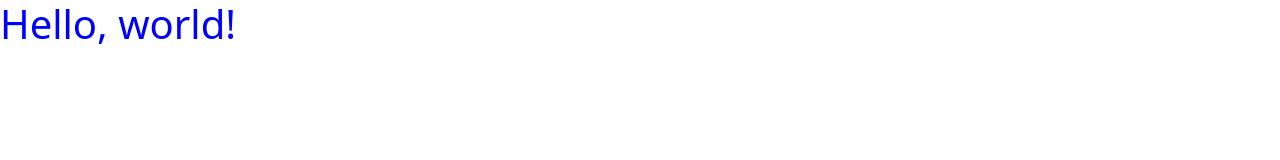
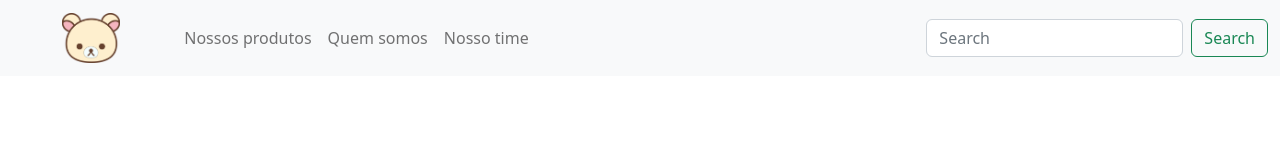
Before and after one commit to patandrade09/projeto-e-commerce, a plain HTML site: page index.html in a window 1280 px wide. Drawn offline with nearby package versions, Linux system fonts and the light colour scheme.

Commit message:
novas alterações

```diff
--- a/index.html
+++ b/index.html
@@ -9,6 +9,26 @@
     <script src="https://cdn.jsdelivr.net/npm/bootstrap@5.2.3/dist/js/bootstrap.bundle.min.js" integrity="sha384-kenU1KFdBIe4zVF0s0G1M5b4hcpxyD9F7jL+jjXkk+Q2h455rYXK/7HAuoJl+0I4" crossorigin="anonymous" defer></script>
   </head>
   <body>
-    <h1>Hello, world!</h1>
+    <nav class="navbar navbar-expand-lg bg-light">
+      <div class="container-fluid">
+        <button class="navbar-toggler" type="button" data-bs-toggle="collapse" data-bs-target="#navbarTogglerDemo01" aria-controls="navbarTogglerDemo01" aria-expanded="false" aria-label="Toggle navigation">
+          <span class="navbar-toggler-icon"></span>
+        </button>
+        <div class="collapse navbar-collapse" id="navbarTogglerDemo01">
+          <a class="navbar-brand" href="#"><img class="logo-nav" src="assets/kawaiiyou-logo.png"></a>
+          <ul class="navbar-nav me-auto mb-2 mb-lg-0">
+            <li class="nav-item" >
+              <a class="nav-link" href="#">Nossos produtos</a>
+              <a class="nav-link" href="#">Quem somos</a>
+              <a class="nav-link" href="#">Nosso time</a>
+            </li>
+          </ul>
+          <form class="d-flex" role="search">
+            <input class="form-control me-2" type="search" placeholder="Search" aria-label="Search">
+            <button class="btn btn-outline-success" type="submit">Search</button>
+          </form>
+        </div>
+      </div>
+    </nav>
   </body>
 </html>
--- a/style.css
+++ b/style.css
@@ -1,3 +1,9 @@
-h1 {
-    color: blue
+.logo-nav{
+    height: 2.5em;
+    margin-left: 2.5em;
 }
+.nav-item {
+    display: flex;
+    flex-direction: row;
+    margin-left: 2.5em;
+}
```
Also changed, not shown: assets/kawaiiyou-logo.png (added).
